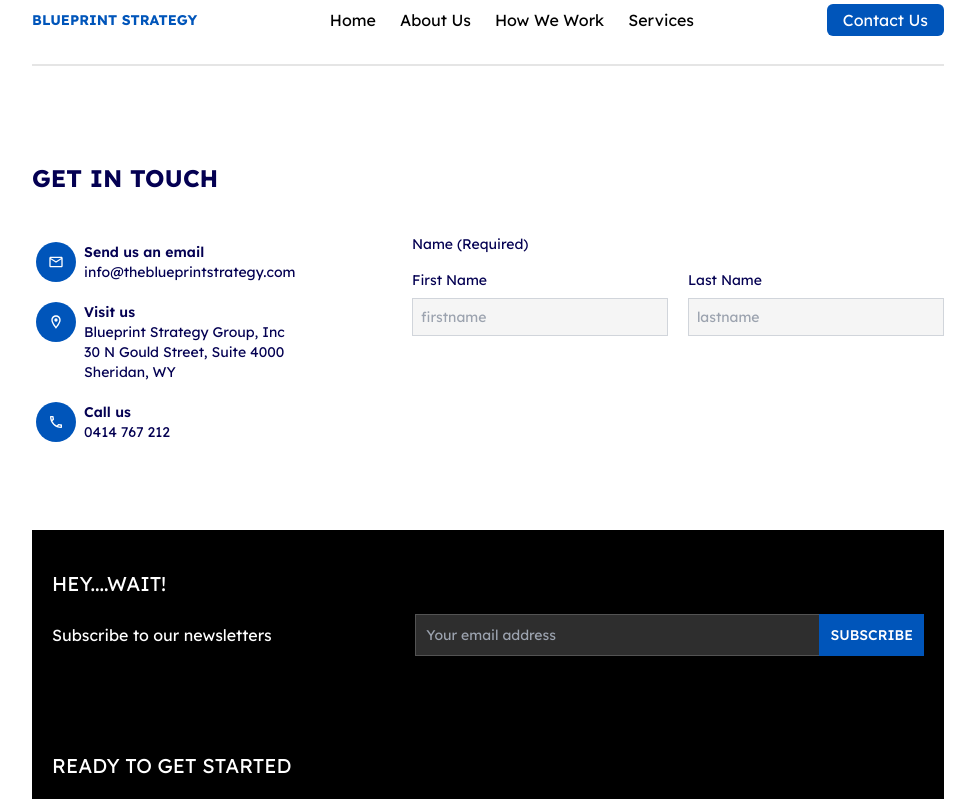
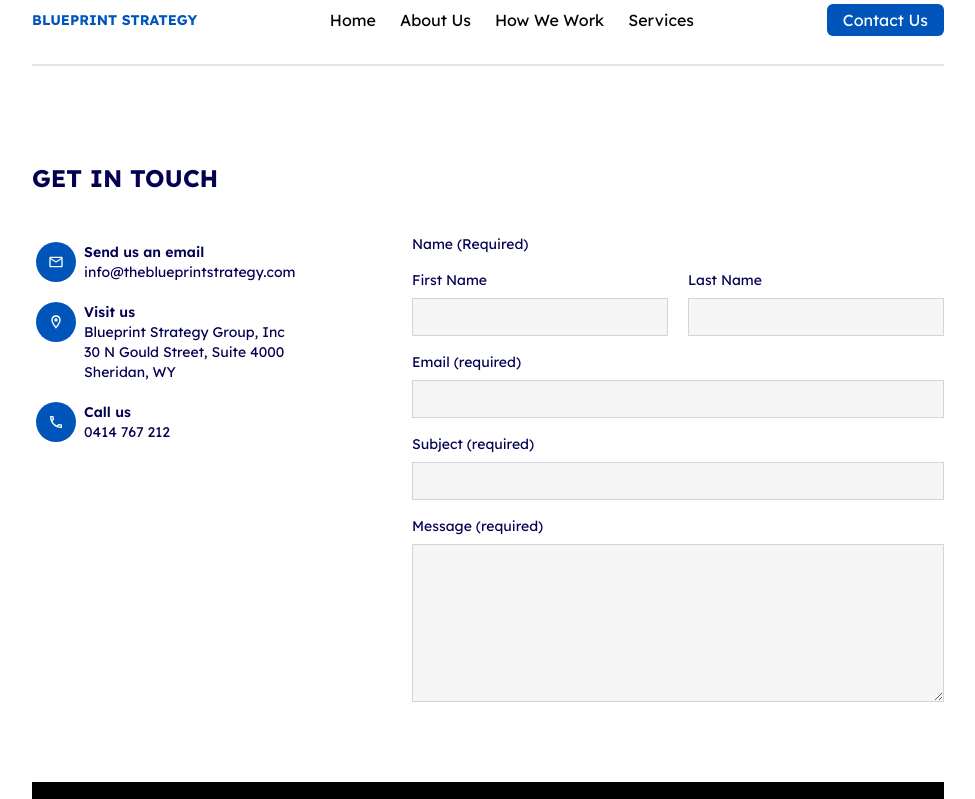
Before and after one commit to EdgarAmpiire/blueprints-web, a React (Create React App) app: page /contact-us in a window 1280 px wide. Shown: the top 799 px of the page, without its empty margins (152-1127 px from the left). Built offline with nearby package versions, Linux system fonts and the light colour scheme; what tw-elements would draw is missing.

Commit message:
contact us - team form

```diff
--- a/src/features/contactUs/components/Form.jsx
+++ b/src/features/contactUs/components/Form.jsx
@@ -73,13 +73,35 @@
               <div className="flex justify-between mt-4 gap-5">
                 <div className="flex flex-col gap-2 w-6/12">
                   <label className="text-sm text-[#040052]">First Name</label>
-                  <input type="text" placeholder="firstname" className="border px-2 py-2 text-sm bg-[#F5F5F5] border-gray-300 text-gray-600 focus:outline-none" />
+                  <input type="text" placeholder="" className="border px-2 py-2 text-sm bg-[#F5F5F5] border-gray-300 text-gray-600 focus:outline-none" required />
                 </div>
                 <div className="flex flex-col gap-2 w-6/12">
                   <label className="text-sm text-[#040052]">Last Name</label>
-                  <input type="text" placeholder="lastname" className="border px-2 py-2 text-sm bg-[#F5F5F5] border-gray-300 text-gray-600 focus:outline-none" />
+                  <input type="text" placeholder="" className="border px-2 py-2 text-sm bg-[#F5F5F5] border-gray-300 text-gray-600 focus:outline-none"  required/>
                 </div>
               </div>
+
+              <div className="flex mt-4">
+                <div className="flex flex-col gap-2 w-full ">
+                  <label className="text-sm text-[#040052]">Email (required)</label>
+                  <input type="email" placeholder="" className="border px-2 py-2 text-sm bg-[#F5F5F5] border-gray-300 text-gray-600 focus:outline-none w-full" required />
+                </div>
+              </div>
+
+                <div className="flex mt-4">
+                <div className="flex flex-col gap-2 w-full ">
+                  <label className="text-sm text-[#040052]">Subject (required)</label>
+                  <input type="text" placeholder="" className="border px-2 py-2 text-sm bg-[#F5F5F5] border-gray-300 text-gray-600 focus:outline-none w-full" required />
+                </div>
+                </div>
+
+                <div className="flex mt-4">
+                <div className="flex flex-col gap-2 w-full ">
+                  <label className="text-sm text-[#040052]">Message (required)</label>
+                  <textarea type="email" placeholder="" className="border px-2 py-2 text-sm bg-[#F5F5F5] border-gray-300 text-gray-600 focus:outline-none w-full" rows="7" required />
+                </div>
+                </div>
+
             </form>
           </div>
         </div>
```
